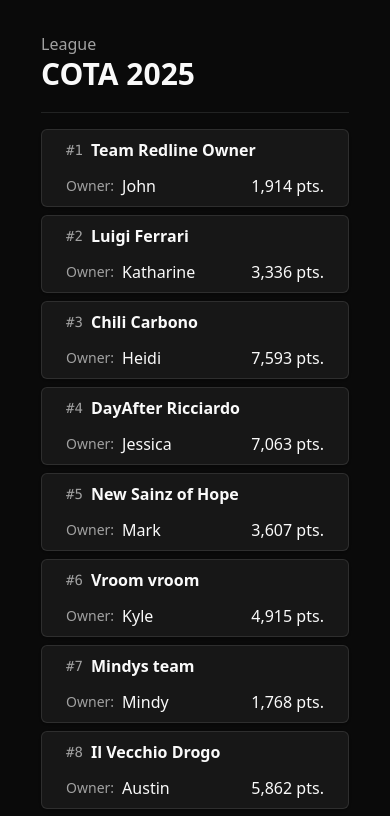
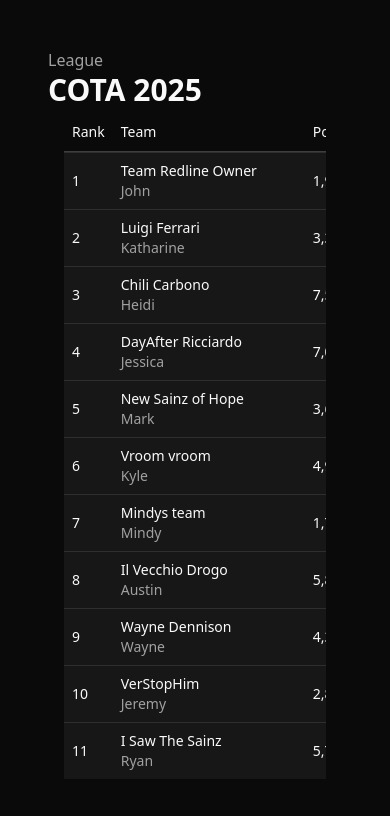
Before and after one commit to emsqrd/f1-companion, a React (Vite) app: page / in a window 390 px wide. Shown: the top 816 px of the page. Built offline with nearby package versions, Linux system fonts and the light colour scheme.

Commit message:
feat: refactoring league team layout to be table layout optimizied for mobile layout

```diff
--- a/src/App.css
+++ /dev/null
@@ -1,5 +0,0 @@
-#root {
-  max-width: 1280px;
-  margin: 0 auto;
-  padding: 2rem;
-}
--- a/src/App.tsx
+++ b/src/App.tsx
@@ -1,4 +1,3 @@
-import './App.css';
 import { League } from './components/League/League';
 
 function App() {
--- a/src/components/League/League.tsx
+++ b/src/components/League/League.tsx
@@ -1,50 +1,54 @@
 import { getTeams } from '@/services/teamService';
-import { Link } from 'react-router';
+import { useNavigate } from 'react-router';
 
-import { Card, CardContent } from '../ui/card';
+import { Table, TableBody, TableCell, TableHead, TableHeader, TableRow } from '../ui/table';
 
 export function League() {
   const teams = getTeams();
+  const navigate = useNavigate();
 
   // Generate random points between 0 and 8000 for mocking purposes
   const getRandomPoints = () => Math.floor(Math.random() * 8001);
 
   return (
-    <>
-      <header className="mb-4">
+    <div className="p-12">
+      <div className="mx-auto max-w-7xl">
+        <header>
           <div className="flex flex-col items-start pb-1">
             <p className="text-muted-foreground font-medium">League</p>
             <h2 className="text-3xl font-bold">COTA 2025</h2>
           </div>
         </header>
-      <hr className="border-border mb-4" />
-      <ol className="grid grid-cols-1 gap-2">
+      </div>
+      <div className="mx-auto max-w-sm px-4 md:max-w-lg md:px-8">
+        <Table>
+          <TableHeader className="sticky font-bold">
+            <TableRow>
+              <TableHead>Rank</TableHead>
+              <TableHead className="min-w-48">Team</TableHead>
+              <TableHead>Points</TableHead>
+            </TableRow>
+          </TableHeader>
+          <TableBody className="bg-card outline">
             {teams.map((team, idx) => (
-          <li key={team.id}>
-            <Link to={`/team/${team.id}`}>
-              <Card className="hover:bg-accent rounded-sm py-2 transition-colors">
-                <CardContent>
-                  <div className="flex flex-col items-start gap-1">
-                    <div className="mb-2 flex items-center gap-2">
-                      <div className="text-muted-foreground font-mono text-sm">#{idx + 1}</div>
-                      <div className="font-semibold">{team.name}</div>
+              <TableRow
+                key={team.id}
+                className="hover:bg-muted/50 cursor-pointer"
+                onClick={() => navigate(`/team/${team.id}`)}
+              >
+                <TableCell>{idx + 1}</TableCell>
+                <TableCell className="min-w-48">
+                  <div className="flex flex-col">
+                    <div>{team.name}</div>
+                    <div className="text-muted-foreground text-sm">{team.owner}</div>
                   </div>
-                    <div className="flex w-full items-center gap-14">
-                      <div className="flex items-center gap-2">
-                        <div className="text-muted-foreground text-sm">Owner:</div>
-                        <div>{team.owner}</div>
-                      </div>
-                      <div className="ml-auto text-right">
-                        <div>{getRandomPoints().toLocaleString()} pts.</div>
+                </TableCell>
+                <TableCell>{getRandomPoints().toLocaleString()}</TableCell>
+              </TableRow>
+            ))}
+          </TableBody>
+        </Table>
       </div>
     </div>
-                  </div>
-                </CardContent>
-              </Card>
-            </Link>
-          </li>
-        ))}
-      </ol>
-    </>
   );
 }
--- a/src/components/Team/Team.tsx
+++ b/src/components/Team/Team.tsx
@@ -17,7 +17,7 @@ export function Team() {
   }
 
   return (
-    <>
+    <div className="p-12">
       <header className="mb-4">
         <nav aria-label="Breadcrumb" className="mb-4">
           <Link
@@ -53,6 +53,6 @@ export function Team() {
           </Card>
         </TabsContent>
       </Tabs>
-    </>
+    </div>
   );
 }
--- a/src/demos/Leaderboard.tsx
+++ b/src/demos/LeaderboardDemo.tsx
@@ -58,7 +58,7 @@ const medalColors: Record<number, string> = {
 // ---------------------------------------------
 // Component
 // ---------------------------------------------
-export default function Leaderboard({
+export default function LeaderboardDemo({
   rows,
   initialSort = 'totalPoints',
   initialDir = 'desc',
@@ -351,7 +351,7 @@ export function DemoLeaderboard() {
   ];
   return (
     <div className="p-4">
-      <Leaderboard rows={sample} />
+      <LeaderboardDemo rows={sample} />
     </div>
   );
 }
--- a/src/index.css
+++ b/src/index.css
@@ -52,10 +52,11 @@
 
 body {
   margin: 0;
-  display: flex;
-  /* place-items: center; */
+  padding: 0;
   min-width: 320px;
   min-height: 100vh;
+  -webkit-text-size-adjust: 100%; /* Prevents iOS text scaling */
+  touch-action: manipulation; /* Improves touch responsiveness */
 }
 
 @media (prefers-color-scheme: light) {
```
Lines whose indentation alone changed are shown as unchanged.
